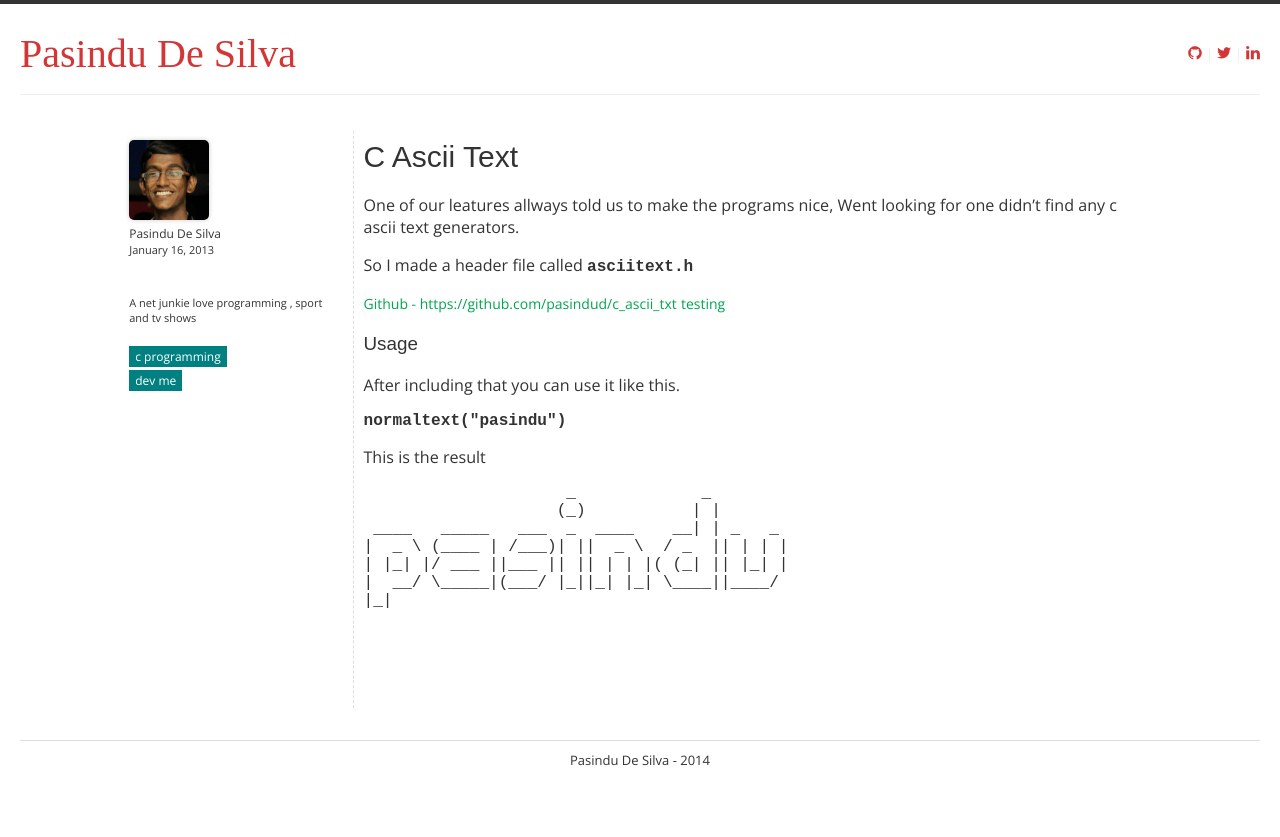
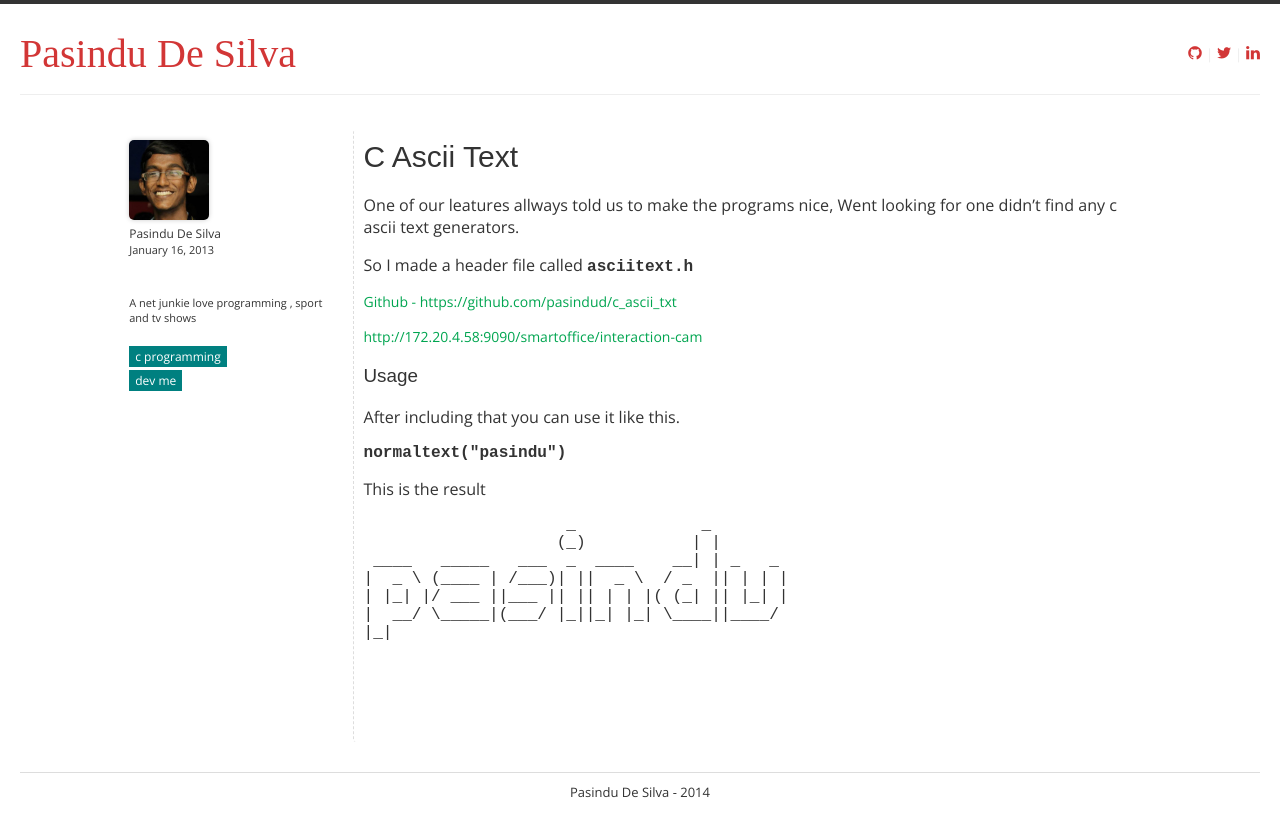
Before and after one commit to AnanthaRajuC/pasindud.github.io, a Jekyll site: the page built from _posts/2013-01-16-c-ascii-text.md, in a window 1280 px wide. Shown: the top 837 px of the page. Built offline with Jekyll 4.4.1, drawn with Linux system fonts in a browser that asks for light colours; some web fonts are replaced; comment, search, counter and statistics services are not loaded.

Commit message:
Update 2013-01-16-c-ascii-text.md

````diff
--- a/_posts/2013-01-16-c-ascii-text.md
+++ b/_posts/2013-01-16-c-ascii-text.md
@@ -14,7 +14,9 @@ So I made a header file called ```asciitext.h```
 
 
 [Github - https://github.com/pasindud/c_ascii_txt](https://github.com/pasindud/c_ascii_txt)
-[testing](http://172.20.4.58:9090/smartoffice/interaction-cam)
+
+
+[http://172.20.4.58:9090/smartoffice/interaction-cam](http://172.20.4.58:9090/smartoffice/interaction-cam)
 
 ###Usage
 After including that you can use it like this.
````
